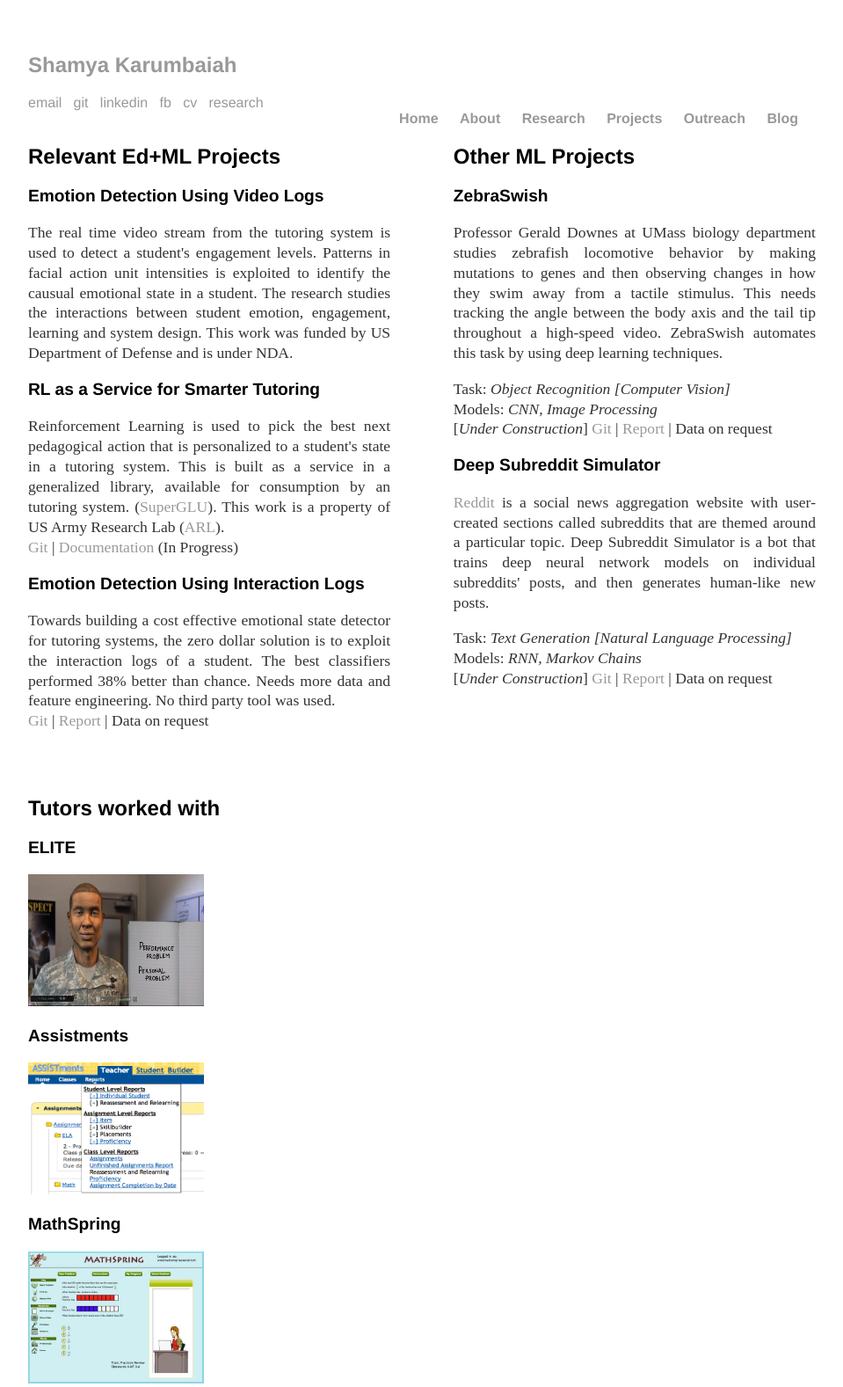
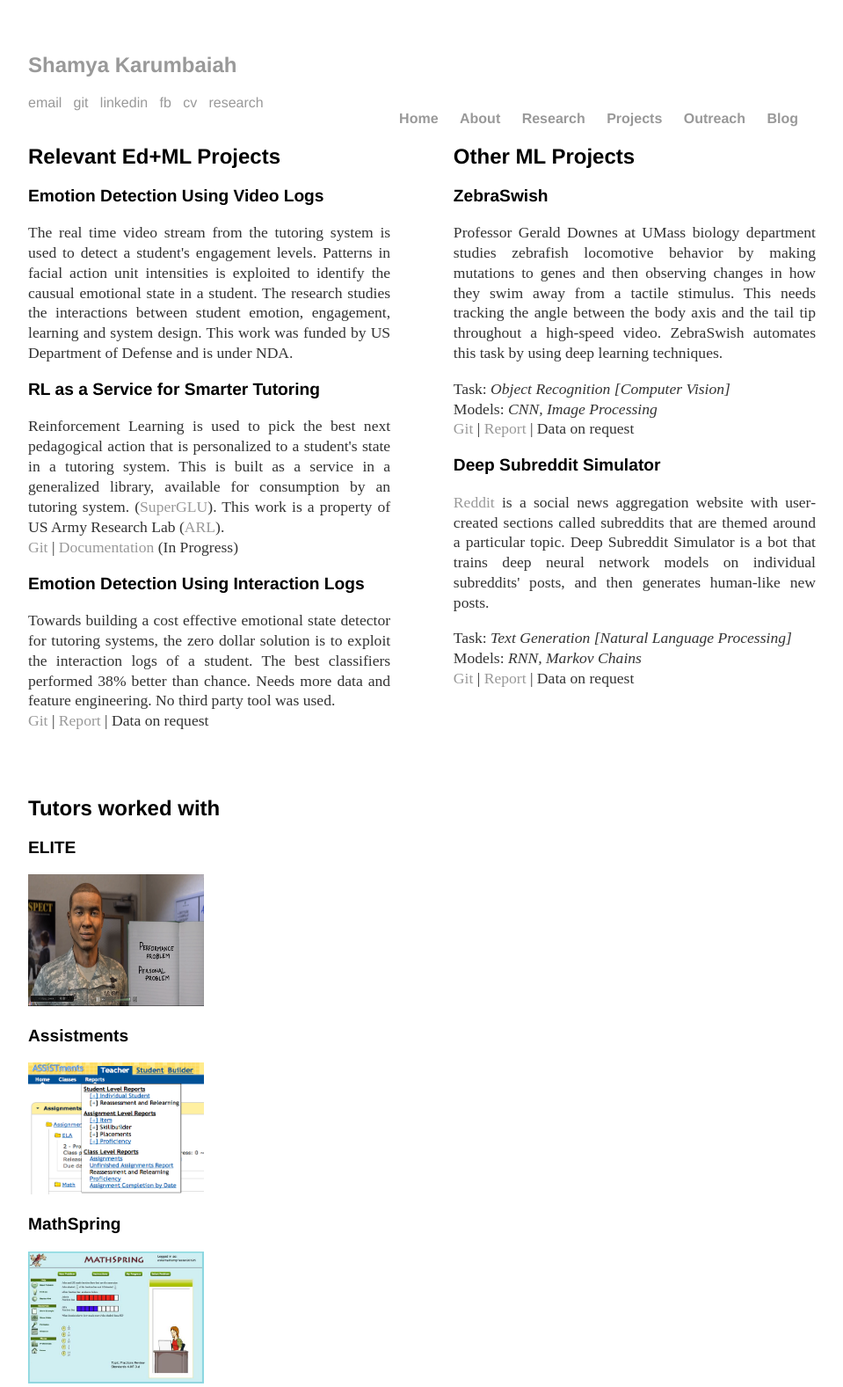
Before and after one commit to Shamya/shamyatest.github.io, a Jekyll site: the page built from projects/index.html, in a window 1280 px wide. Shown: the whole page at 88% size, without its empty margins (160-1119 px from the left). Built offline with Jekyll 4.4.1, drawn with Linux system fonts in a browser that asks for light colours.

Commit message:
Update index.html

```diff
--- a/projects/index.html
+++ b/projects/index.html
@@ -33,14 +33,14 @@
 Professor Gerald Downes at UMass biology department studies zebrafish locomotive behavior by making mutations to genes and then observing changes in how they swim away from a tactile stimulus. This needs tracking the angle between the body axis and the tail tip throughout a high-speed video. ZebraSwish automates this task by using deep learning techniques. </p>
     <p> Task: <i>Object Recognition [Computer Vision]</i></br>
       Models: <i>CNN, Image Processing</i></br>
-    [<i>Under Construction</i>] <a href="https://github.com/Shamya/ZebraSwish">Git</a> | <a href="https://drive.google.com/file/d/0Bz8URmIw_ZdjUFRfdTRFMmJfWmc/view?usp=sharing">Report</a> | Data on request</p>
+    <a href="https://github.com/Shamya/ZebraSwish">Git</a> | <a href="https://drive.google.com/file/d/0Bz8URmIw_ZdjUFRfdTRFMmJfWmc/view?usp=sharing">Report</a> | Data on request</p>
 
      <h3><a class="link" href="https://github.com/Shamya/DeepSubredditSimulator">Deep Subreddit Simulator</a></h3>
     <p>
   <a href = "https://www.reddit.com">Reddit</a> is a social news aggregation website with user-created sections called subreddits that are themed around a particular topic. Deep Subreddit Simulator is a bot that trains deep neural network models on individual subreddits' posts, and then generates human-like new posts.  </p>
 <p> Task: <i>Text Generation [Natural Language Processing]</i></br>
     Models: <i>RNN, Markov Chains</i></br>
-  [<i>Under Construction</i>] <a href="https://github.com/Shamya/DeepSubredditSimulator">Git</a> | <a href="https://drive.google.com/open?id=0Bz8URmIw_ZdjUjE3TDRYYmVEMjA">Report</a> | Data on request</p>
+  <a href="https://github.com/Shamya/DeepSubredditSimulator">Git</a> | <a href="https://drive.google.com/open?id=0Bz8URmIw_ZdjUjE3TDRYYmVEMjA">Report</a> | Data on request</p>
   </div>
 
 </div>
```
